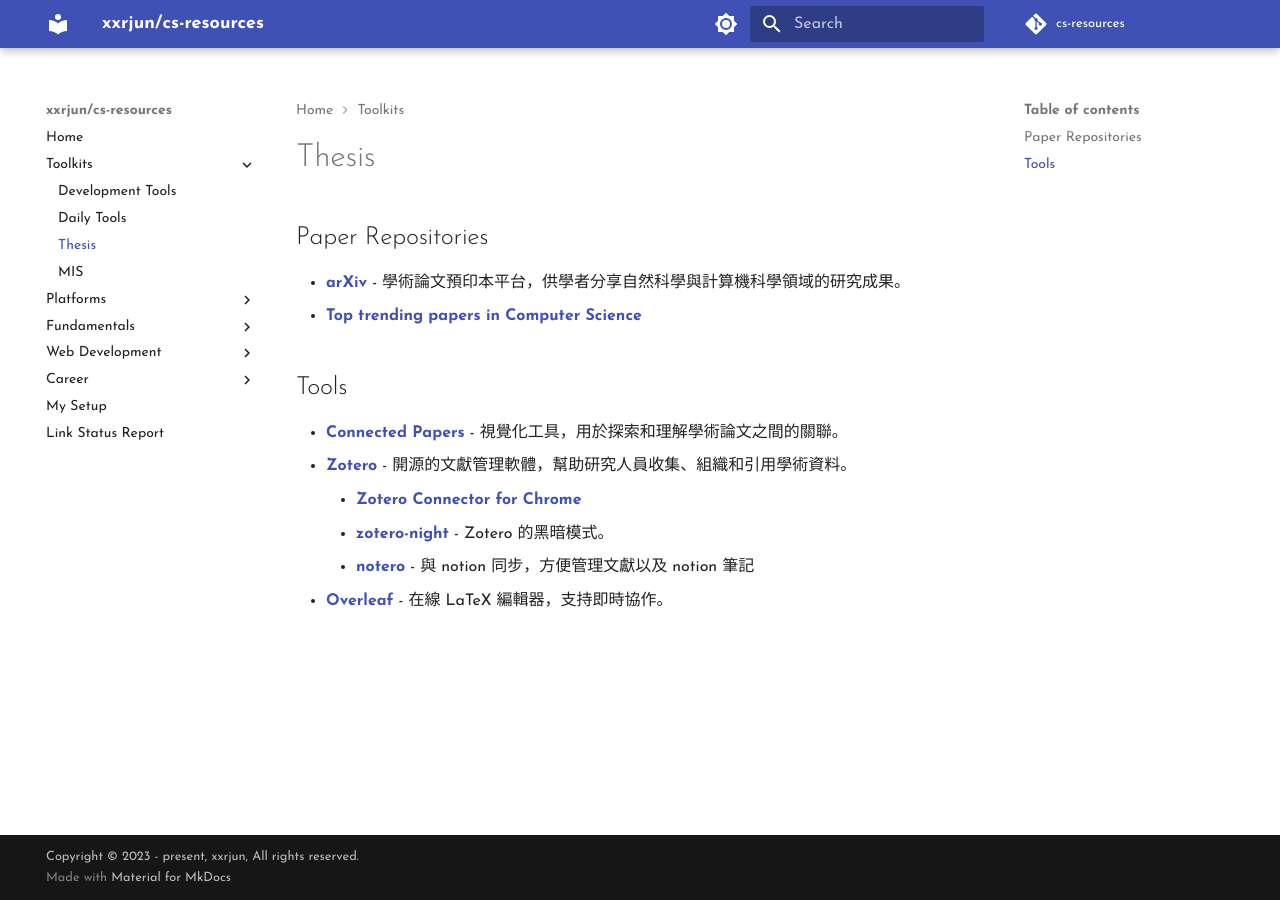
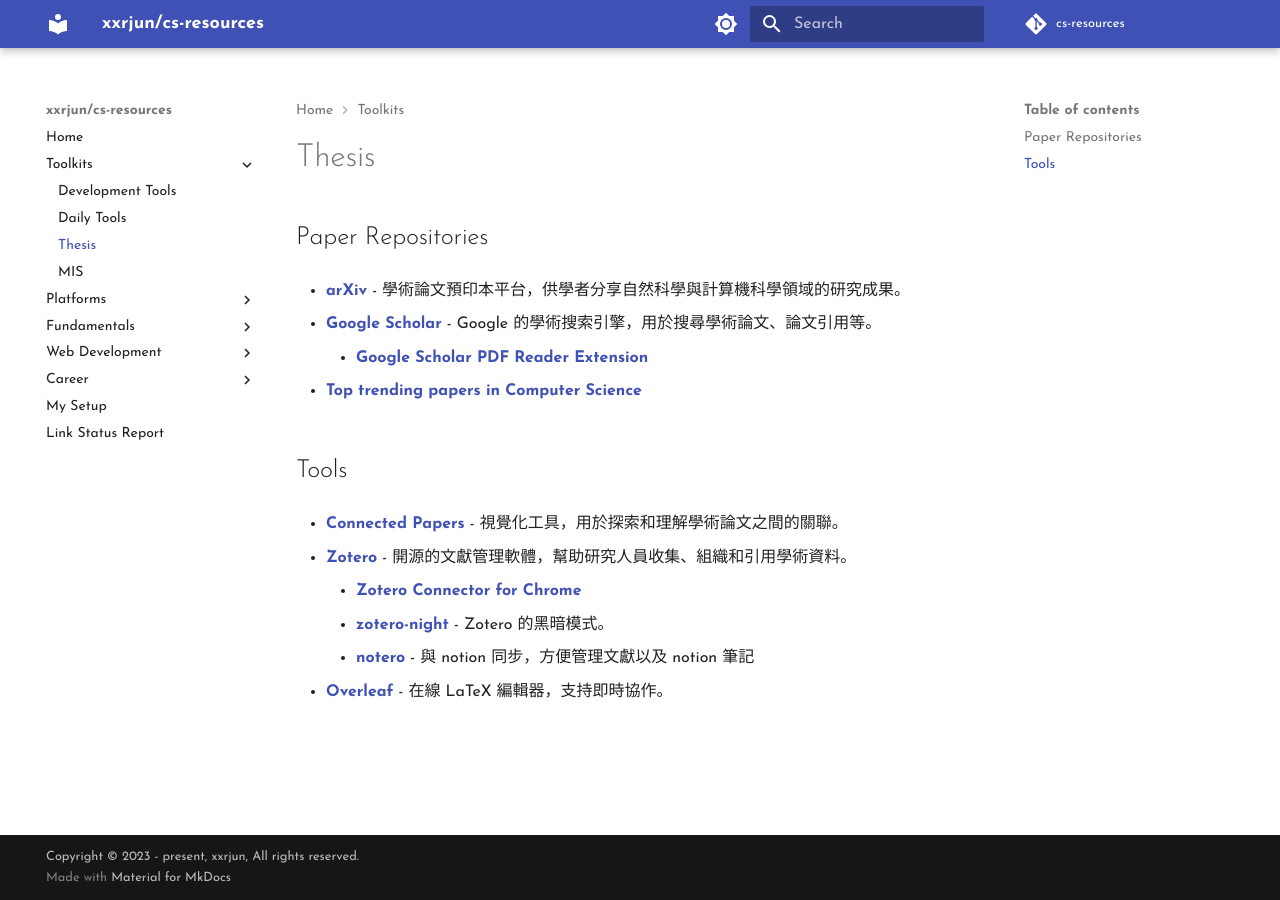
Before and after one commit to xxrjun/cs-resources, an MkDocs documentation site: the page built from docs/toolkits/Thesis.md, in a window 1280 px wide. Built offline with MkDocs 1.6.1 and Material for MkDocs 9.7.7, drawn with Linux system fonts in a browser that asks for light colours; comment, search, counter and statistics services are not loaded.

Commit message:
🦖docs: add Google Scholar PDF Reader Extension in Thesis.md

```diff
--- a/docs/toolkits/Thesis.md
+++ b/docs/toolkits/Thesis.md
@@ -3,15 +3,22 @@
 ## Paper Repositories
 
 - [**arXiv**](https://arxiv.org/) - 學術論文預印本平台，供學者分享自然科學與計算機科學領域的研究成果。
+
+- [**Google Scholar**](https://scholar.google.com/) - Google 的學術搜索引擎，用於搜尋學術論文、論文引用等。
+
+      - [**Google Scholar PDF Reader Extension**](https://chromewebstore.google.com/detail/google-scholar-pdf-reader/dahenjhkoodjbpjheillcadbppiidmhp)
+
 - [**Top trending papers in Computer Science**](https://trendingpapers.com/papers?o=pagerank_growth&pd=Since%20beginning&cc=Cited%20and%20uncited%20papers&c=All%20categories)
 
 ## Tools
 
 - [**Connected Papers**](https://www.connectedpapers.com/) - 視覺化工具，用於探索和理解學術論文之間的關聯。
+
 - [**Zotero**](https://www.zotero.org/) - 開源的文獻管理軟體，幫助研究人員收集、組織和引用學術資料。
 
       - [**Zotero Connector for Chrome**](https://www.zotero.org/download/connectors)
       - [**zotero-night**](https://github.com/tefkah/zotero-night) - Zotero 的黑暗模式。
       - [**notero**](https://github.com/dvanoni/notero) - 與 notion 同步，方便管理文獻以及 notion 筆記
 
+
 - [**Overleaf**](https://www.overleaf.com/) - 在線 LaTeX 編輯器，支持即時協作。
```
